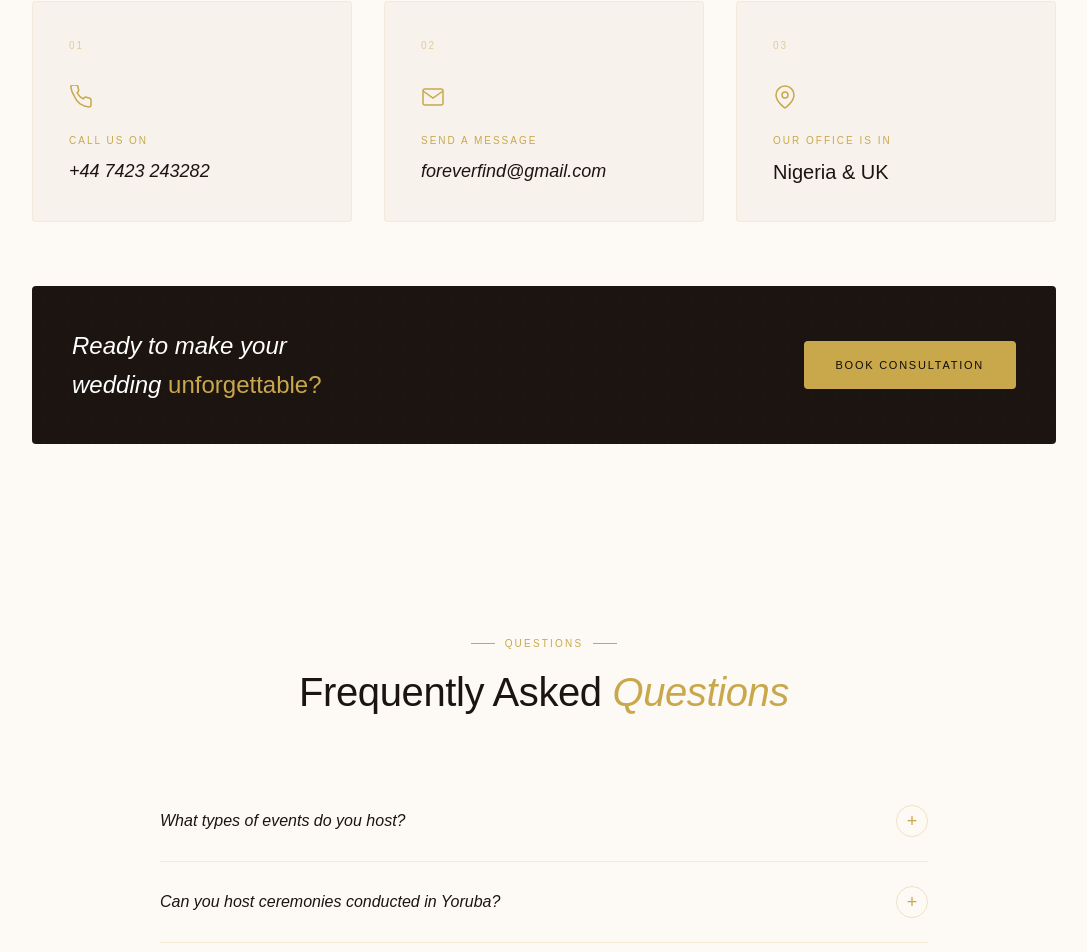
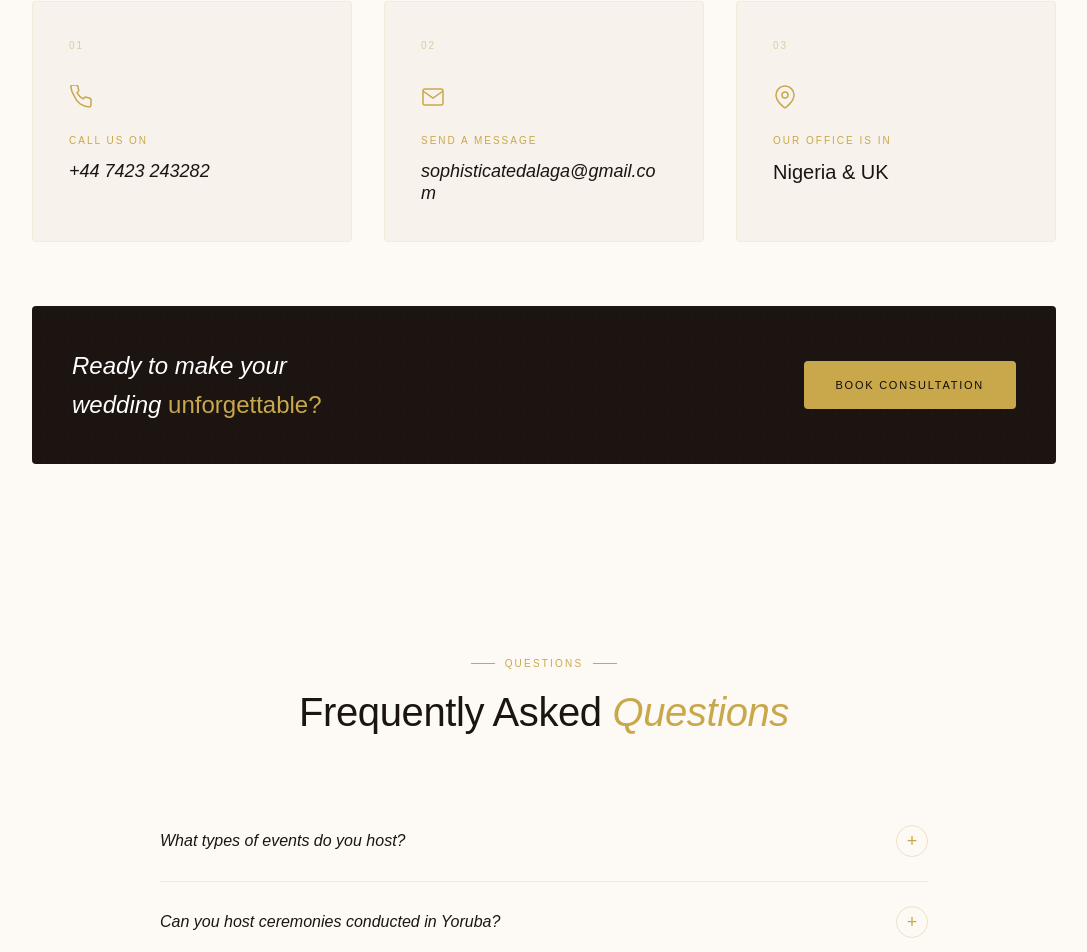
Before and after one commit to bardsai/foreverfind-web, a React (Vite) app: page / in a window 1280 px wide. Shown: the part 7260-8212 px from the top of the page, without its empty margins (96-1183 px from the left). Built offline with nearby package versions, Linux system fonts and the light colour scheme; a web font is replaced by a local one.

Commit message:
Update contact email address in Contact component

```diff
--- a/src/components/Contact.tsx
+++ b/src/components/Contact.tsx
@@ -21,8 +21,8 @@ const contacts: ContactItem[] = [
   },
   {
     label: 'Send a Message',
-    value: 'foreverfind@gmail.com',
-    href: 'mailto:foreverfind@gmail.com',
+    value: 'sophisticatedalaga@gmail.com',
+    href: 'mailto:sophisticatedalaga@gmail.com',
     icon: (
       <svg viewBox="0 0 24 24" className="w-6 h-6 stroke-[#C9A84C] fill-none stroke-[1.5]">
         <path d="M4 4h16c1.1 0 2 .9 2 2v12c0 1.1-.9 2-2 2H4c-1.1 0-2-.9-2-2V6c0-1.1.9-2 2-2z" />
```
